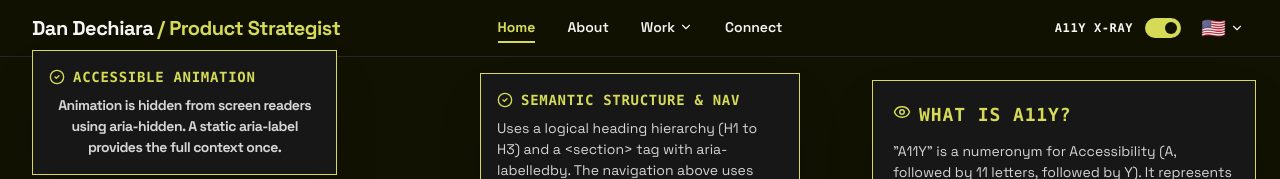
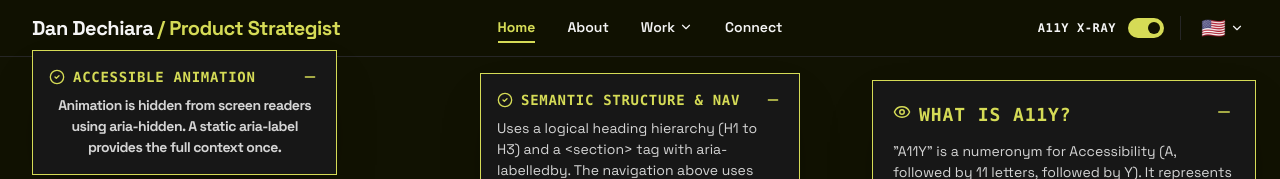
Before and after one commit to dan-designs/dan-dechiaras-portfolio, a React (Vite) app: page / in a window 1280 px wide. Both pictures are taken after a click on the switch "A11Y X-RAY". Shown: the top 179 px of the page. Built offline with nearby package versions, Linux system fonts and the light colour scheme.

Commit message:
v0.11
-General updates and tweaks.

```diff
--- a/src/App.tsx
+++ b/src/App.tsx
@@ -4,7 +4,8 @@ import {
   Eye, Keyboard, Zap, ArrowRight, CheckCircle2, Code2,
   Briefcase, Disc, Wrench, Mail, Phone, Linkedin, Globe,
   ChevronRight, ArrowLeft, BarChart3, Layers, Accessibility,
-  Menu, X, ChevronDown, FileText, Download, Github, Instagram, Youtube
+  Menu, X, ChevronDown, FileText, Download, Github, Instagram, Youtube,
+  Minus, Plus
 } from 'lucide-react';
 
 // --- DATA ---
@@ -520,7 +521,7 @@ export default function App() {
             )}
           </button>
 
-          <nav aria-label="Main Navigation" className="hidden md:flex absolute inset-0 items-center justify-center pointer-events-none">
+          <nav aria-label="Main Navigation" className="hidden lg:flex absolute inset-0 items-center justify-center pointer-events-none">
             <ul className="flex space-x-8 text-sm pointer-events-auto">
               <li>
                 <button
@@ -601,6 +602,8 @@ export default function App() {
               </div>
             </button>
 
+            <div className="hidden md:block w-px h-6 bg-[#262626]"></div>
+
             <div className="hidden md:block relative">
               <button
                 onClick={() => setIsI18nOpen(!isI18nOpen)}
@@ -629,7 +632,7 @@ export default function App() {
             </div>
 
             <button
-              className="md:hidden text-[#f5f5f5] hover:text-accent transition-all duration-300 hover:scale-[1.02] active:scale-[0.98] focus-visible:outline-none focus-visible:ring-2 focus-visible:ring-accent rounded-sm p-1"
+              className="lg:hidden text-[#f5f5f5] hover:text-accent transition-all duration-300 hover:scale-[1.02] active:scale-[0.98] focus-visible:outline-none focus-visible:ring-2 focus-visible:ring-accent rounded-sm p-1"
               onClick={() => setIsMobileMenuOpen(!isMobileMenuOpen)}
               aria-expanded={isMobileMenuOpen}
               aria-label="Toggle navigation menu"
@@ -642,7 +645,7 @@ export default function App() {
 
       {/* Mobile Menu Overlay */}
       {isMobileMenuOpen && (
-        <div className="fixed inset-0 top-[57px] bg-[#111202] z-40 md:hidden flex flex-col px-6 py-8 border-t border-[#262626] animate-in slide-in-from-top-2 duration-200 overflow-y-auto">
+        <div className="fixed inset-0 top-[57px] bg-[#111202] z-40 lg:hidden flex flex-col px-6 py-8 border-t border-[#262626] animate-in slide-in-from-top-2 duration-200 overflow-y-auto">
           <nav aria-label="Mobile Navigation">
             <ul className="flex flex-col space-y-6 text-xl font-bold">
               <li>
@@ -765,10 +768,10 @@ export default function App() {
 
             {/* Link farm */}
             <div className="flex flex-wrap items-center justify-start md:justify-end gap-4 font-mono text-sm flex-1">
-              <a href="https://linkedin.com" target="_blank" rel="noopener noreferrer" className="text-[#a3a3a3] hover:text-accent transition-all duration-300 hover:scale-[1.05] active:scale-[0.95] focus-visible:outline-none focus-visible:ring-2 focus-visible:ring-accent rounded-sm" aria-label="LinkedIn">
+              <a href="https://www.linkedin.com/in/dan-dechiara-b6131566/" target="_blank" rel="noopener noreferrer" className="text-[#a3a3a3] hover:text-accent transition-all duration-300 hover:scale-[1.05] active:scale-[0.95] focus-visible:outline-none focus-visible:ring-2 focus-visible:ring-accent rounded-sm" aria-label="LinkedIn">
                 <Linkedin size={20} aria-hidden="true" />
               </a>
-              <a href="https://github.com" target="_blank" rel="noopener noreferrer" className="text-[#a3a3a3] hover:text-accent transition-all duration-300 hover:scale-[1.05] active:scale-[0.95] focus-visible:outline-none focus-visible:ring-2 focus-visible:ring-accent rounded-sm" aria-label="Github">
+              <a href="https://github.com/dan-designs" target="_blank" rel="noopener noreferrer" className="text-[#a3a3a3] hover:text-accent transition-all duration-300 hover:scale-[1.05] active:scale-[0.95] focus-visible:outline-none focus-visible:ring-2 focus-visible:ring-accent rounded-sm" aria-label="Github">
                 <Github size={20} aria-hidden="true" />
               </a>
               <a href="https://res.cloudinary.com/datad8tms/image/upload/fl_attachment/v1772838222/Dan-Dechiara-Resume-2026_qwxw7p.pdf" download="Dan-Dechiara-Resume-2026.pdf" className="text-[#a3a3a3] hover:text-accent transition-all duration-300 hover:scale-[1.05] active:scale-[0.95] focus-visible:outline-none focus-visible:ring-2 focus-visible:ring-accent rounded-sm" aria-label="Download Resume">
@@ -780,10 +783,10 @@ export default function App() {
               <a href="tel:8045131200" className="text-[#a3a3a3] hover:text-accent transition-all duration-300 hover:scale-[1.05] active:scale-[0.95] focus-visible:outline-none focus-visible:ring-2 focus-visible:ring-accent rounded-sm" aria-label="Phone">
                 <Phone size={20} aria-hidden="true" />
               </a>
-              <a href="https://youtube.com" target="_blank" rel="noopener noreferrer" className="text-[#a3a3a3] hover:text-accent transition-all duration-300 hover:scale-[1.05] active:scale-[0.95] focus-visible:outline-none focus-visible:ring-2 focus-visible:ring-accent rounded-sm" aria-label="Youtube">
+              <a href="https://www.youtube.com/@the_tangle_knots" target="_blank" rel="noopener noreferrer" className="text-[#a3a3a3] hover:text-accent transition-all duration-300 hover:scale-[1.05] active:scale-[0.95] focus-visible:outline-none focus-visible:ring-2 focus-visible:ring-accent rounded-sm" aria-label="Youtube">
                 <Youtube size={20} aria-hidden="true" />
               </a>
-              <a href="https://instagram.com" target="_blank" rel="noopener noreferrer" className="text-[#a3a3a3] hover:text-accent transition-all duration-300 hover:scale-[1.05] active:scale-[0.95] focus-visible:outline-none focus-visible:ring-2 focus-visible:ring-accent rounded-sm" aria-label="Instagram">
+              <a href="https://www.instagram.com/dan.dech/" target="_blank" rel="noopener noreferrer" className="text-[#a3a3a3] hover:text-accent transition-all duration-300 hover:scale-[1.05] active:scale-[0.95] focus-visible:outline-none focus-visible:ring-2 focus-visible:ring-accent rounded-sm" aria-label="Instagram">
                 <Instagram size={20} aria-hidden="true" />
               </a>
             </div>
@@ -824,7 +827,7 @@ function WelcomePage({ showA11y, navigateTo }: { showA11y: boolean, navigateTo:
   return (
     <div className="animate-in fade-in duration-500 flex flex-col">
       {/* Hero Section */}
-      <section className="min-h-[calc(100svh-57px)] flex flex-col justify-center relative py-12 md:py-0" aria-labelledby="hero-heading">
+      <section className="min-h-[calc(100svh-57px)] flex flex-col justify-center relative pt-6 pb-12 md:py-0" aria-labelledby="hero-heading">
         {showA11y && (
           <A11yTooltip
             title="Semantic Structure & Nav"
@@ -835,7 +838,7 @@ function WelcomePage({ showA11y, navigateTo }: { showA11y: boolean, navigateTo:
 
         <div className="grid grid-cols-1 md:grid-cols-2 gap-8 items-center w-full">
           {/* Left Column: Image */}
-          <div className="relative group overflow-hidden rounded-2xl aspect-[4/5] w-full md:w-[72%] md:max-w-[378px] mx-auto border-2 border-transparent group-hover:border-accent transition-colors duration-500">
+          <div className="relative group overflow-hidden rounded-2xl aspect-[4/5] w-full md:w-[85%] md:max-w-[420px] lg:w-[72%] lg:max-w-[378px] mx-auto border-2 border-transparent group-hover:border-accent transition-colors duration-500">
             <img
               src="https://res.cloudinary.com/datad8tms/image/upload/v1772823845/Dan-Dechiara_rdkrq2.png"
               alt="A portrait of Dan Dechiara, a smiling man with light skin, outdoors amongst large grey boulders. He is wearing a black Patagonia zip-up hoodie over a purple shirt, a tan and orange baseball cap, and climbing gear including a harness and chalk bag. He is positioned between two rocks, looking directly at the camera."
@@ -887,6 +890,15 @@ function WelcomePage({ showA11y, navigateTo }: { showA11y: boolean, navigateTo:
         <div className="mb-12 flex flex-col items-start">
           <div className="w-full flex flex-col md:flex-row md:items-center justify-between gap-4 mb-6">
             <h2 id="ethos-heading" className="heading-3 m-0">Design & Leadership Ethos</h2>
+            <div className="flex flex-row lg:flex-col items-center lg:items-end gap-4 lg:gap-2">
+              <a
+                href="https://www.deque.com/en-301-549-compliance/"
+                target="_blank"
+                rel="noopener noreferrer"
+                className="text-accent hover:text-accent-dark font-mono text-sm font-bold flex items-center gap-1 transition-all duration-300 hover:scale-[1.02] active:scale-[0.98] focus-visible:outline-none focus-visible:ring-2 focus-visible:ring-accent rounded-sm p-1 whitespace-nowrap"
+              >
+                About EN 301 549 <ExternalLink size={16} />
+              </a>
               <a
                 href="https://www.w3.org/WAI/WCAG22/quickref/"
                 target="_blank"
@@ -895,6 +907,7 @@ function WelcomePage({ showA11y, navigateTo }: { showA11y: boolean, navigateTo:
               >
                 About W3C <ExternalLink size={16} />
               </a>
+            </div>
           </div>
           <p className="body-base text-[#a3a3a3] max-w-3xl text-left">
             I drive value by operationalizing the design craft across three critical domains. This framework ensures that technical governance and business scalability are integrated into every product decision.
@@ -1607,6 +1620,8 @@ function ExternalLink({ size, className }: { size: number, className?: string })
 }
 
 function A11yTooltip({ title, description, position = 'top-right', className = '' }: { title: string, description: string, position?: 'top-right' | 'top-left' | 'top-right-inset' | 'top-left-inset' | 'top-center' | 'bottom' | 'static', className?: string }) {
+  const [isCollapsed, setIsCollapsed] = useState(false);
+
   const positionClasses = {
     'top-right': 'absolute -top-4 -right-4',
     'top-left': 'absolute -top-4 -left-4',
@@ -1619,25 +1634,58 @@ function A11yTooltip({ title, description, position = 'top-right', className = '
 
   return (
     <div role="status" aria-live="polite" className={`${positionClasses[position]} ${className} max-w-xs bg-[#171717] border border-accent p-4 shadow-2xl z-40 animate-in fade-in slide-in-from-bottom-2 duration-300`}>
-      <div className="flex items-start gap-2 mb-2">
+      <div className="flex items-start justify-between gap-2">
+        <div className="flex items-start gap-2">
           <CheckCircle2 className="text-accent shrink-0 mt-0.5" size={16} aria-hidden="true" />
           <h4 className="label-lg text-accent">{title}</h4>
         </div>
-      <p className="body-sm text-[#d4d4d4]">
+        <button
+          onClick={(e) => {
+            e.stopPropagation();
+            setIsCollapsed(!isCollapsed);
+          }}
+          className="text-accent hover:text-accent-dark transition-colors focus-visible:outline-none focus-visible:ring-2 focus-visible:ring-accent rounded-sm p-0.5"
+          aria-label={isCollapsed ? "Expand tooltip" : "Collapse tooltip"}
+          aria-expanded={!isCollapsed}
+        >
+          {isCollapsed ? <Plus size={16} aria-hidden="true" /> : <Minus size={16} aria-hidden="true" />}
+        </button>
+      </div>
+      {!isCollapsed && (
+        <p className="body-sm text-[#d4d4d4] mt-2">
           {description}
         </p>
+      )}
     </div>
   );
 }
 
 function A11yExplainerCard() {
+  const [isCollapsed, setIsCollapsed] = useState(false);
+
   return (
     <div role="status" aria-live="polite" className="fixed top-[80px] right-6 max-w-sm bg-[#171717] border border-accent p-5 shadow-2xl z-40 animate-in fade-in slide-in-from-top-4 duration-500">
-      <div className="flex items-start gap-2 mb-3">
+      <div className="flex items-start justify-between gap-2">
+        <div className="flex items-start gap-2">
           <Eye className="text-accent shrink-0 mt-0.5" size={18} aria-hidden="true" />
           <h4 className="label-lg text-accent text-lg">What is A11Y?</h4>
         </div>
-      <p className="body-sm text-[#d4d4d4] mb-4">
+        <button
+          onClick={(e) => {
+            e.stopPropagation();
+            setIsCollapsed(!isCollapsed);
+          }}
+          className="text-accent hover:text-accent-dark transition-colors focus-visible:outline-none focus-visible:ring-2 focus-visible:ring-accent rounded-sm p-0.5"
+          aria-label={isCollapsed ? "Expand A11Y explainer" : "Collapse A11Y explainer"}
+          aria-expanded={!isCollapsed}
+        >
+          {isCollapsed ? <Plus size={18} aria-hidden="true" /> : <Minus size={18} aria-hidden="true" />}
+        </button>
+      </div>
+
+      {!isCollapsed && (
+        <>
+          <p className="body-sm text-[#d4d4d4] mb-4 mt-3">
             "A11Y" is a numeronym for Accessibility (A, followed by 11 letters, followed by Y). It represents the practice of making digital experiences usable by everyone, regardless of disability.
           </p>
           <div className="flex flex-col gap-3">
@@ -1654,6 +1702,8 @@ function A11yExplainerCard() {
               <p className="text-xs text-[#a3a3a3]">The European standard specifying accessibility requirements for ICT products.</p>
             </div>
           </div>
+        </>
+      )}
     </div>
   );
 }
```
Lines whose indentation alone changed are shown as unchanged.
